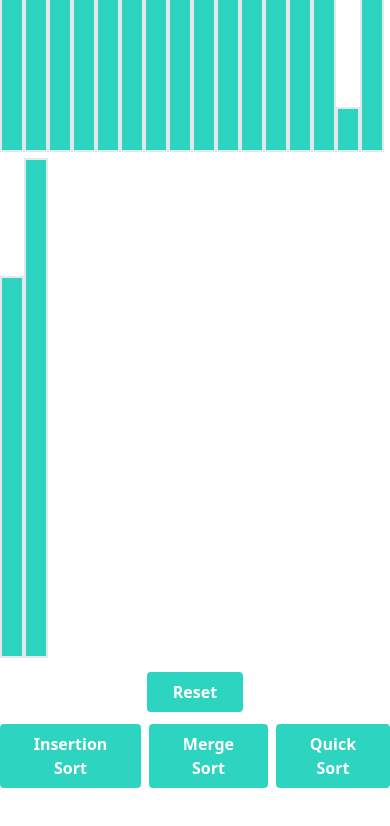
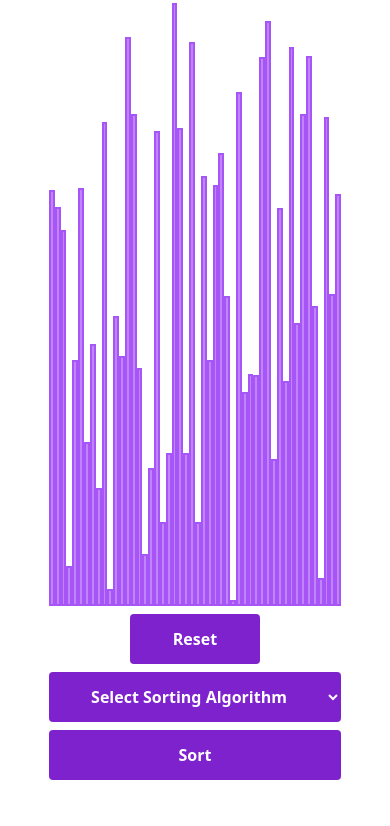
Before and after one commit to BasicallyManny/Algorithm-Visualizer, a React (Vite) app: page / in a window 390 px wide. Shown: the top 826 px of the page. Built offline with nearby package versions, Linux system fonts and the light colour scheme.

Commit message:
implemented responsive design for visualizer anddd updated some UI components (select menu for algorithm)

```diff
--- a/src/algorithms/sortingAlgorithms.ts
+++ b/src/algorithms/sortingAlgorithms.ts
@@ -22,6 +22,5 @@
         */
         array[j+1]=key
     }
-    console.log("Sorted Array Insertion Sort: " + array);
     return array
 }
--- a/src/components/Visualizer.tsx
+++ b/src/components/Visualizer.tsx
@@ -5,7 +5,8 @@
     constructor(props) {
         super(props);
         this.state = {
-            array: [], // Initialize the state as 'array'
+            array: [],
+            selectedAlgorithm: "", // Initialize selectedAlgorithm state
         };
     }
 
@@ -21,26 +22,66 @@
             array.push(randomIntFromInterval(5, 730));
         }
 
-        this.setState({ array: array });
-        console.log(array);
+        this.setState({ array });
+        console.log("Array Reset");
     }
 
-    insertionSort(){
-        const sortedArray = algorithms.insertionSort(this.state.array);
+    /**
+     * Insertion Sort handler
+     */
+    insertionSort() {
+        const sortedArray: number[] = algorithms.insertionSort(this.state.array);
         this.setState({ array: sortedArray });
-        console.log(sortedArray);
+        console.log("Insertion Sort Status" + this.verifySorted(sortedArray));
     }
 
-    mergeSort(){
+    /**
+     * Merge Sort handler
+     */
+    mergeSort() {
+        const sortedArray: number[] = algorithms.mergeSort(this.state.array);
+        this.setState({ array: sortedArray });
+        console.log("Merge Sort Status" + this.verifySorted(sortedArray));
     }
 
-    quickSort(){
+    /**
+     * Quick Sort handler
+     */
+    quickSort() {
+        const sortedArray: number[] = algorithms.quickSort(this.state.array);
+        this.setState({ array: sortedArray });
+        console.log("Quick Sort Status" + this.verifySorted(sortedArray));
+    }
 
+    /**
+     * Verify if the array is sorted for debugging purposes
+     * @param array
+     * @returns
+     */
+    verifySorted(array: number[]): boolean {
+        for (let i = 0; i < array.length - 1; i++) {
+            if (array[i] > array[i + 1]) {  // Ensure ascending order
+                return false;
+            }
+        }
+        return true;
+    }
+
+    handleSort() {
+        const { selectedAlgorithm } = this.state;
+
+        if (selectedAlgorithm === "insertionSort") {
+            this.insertionSort();
+        } else if (selectedAlgorithm === "mergeSort") {
+            this.mergeSort();
+        } else if (selectedAlgorithm === "quickSort") {
+            this.quickSort();
+        }
     }
 
     verifySorted(array: number[]): boolean {
         for (let i = 0; i < array.length - 1; i++) {
-            if (array[i] !== array[i + 1]) {
+            if (array[i] > array[i + 1]) {
                 return false;
             }
         }
@@ -48,34 +89,67 @@
     }
 
     render(): JSX.Element {
-        const { array } = this.state;
+        const { array, selectedAlgorithm } = this.state;
 
         return (
-            <div id="visualizer-container" className="flex justify-center align-baseline flex-col items-center ">
-                <div id="visualizer-wrapper">
+            <div id="visualizer-container" className="flex justify-center flex-col items-center h-screen !mt-4">
+                <div
+                    id="visualizer-wrapper"
+                    className="flex justify-center items-end !mt-4"
+                    style={{
+                        height: '80vh',
+                        width: '80vw',
+                    }}
+                >
                     {array.length === 0 ? (
                         <p>No data to display</p>
                     ) : (
                         array.map((value, idx) => (
-                            <div id="bar-container" className="justify-center inline-block bg-teal-400 border-2	">
-                                <div style={{ height: `${value}px` }} className="m-1 w-3" key={idx}></div>
-                            </div>
+                            <div
+                                key={idx}
+                                className={`bg-purple-400 border-2 ${window.innerWidth <= 430 ? 'border-purple-500' : 'border-purple-600'}`} // Purple border for screens <= 430px
+                                style={{
+                                    height: `${value * 0.1}vh`,
+                                    width: '1.5vw',
+                                }}
+                            ></div>
                         ))
                     )}
-                    <div className="flex justify-center mt-2 space-x-2">
-                        <button className="bg-teal-400 hover:bg-teal-500 text-white font-bold py-2 px-4 rounded w-24" onClick={() => this.resetArray()}>
-                            Reset
-                        </button>
-                    </div>
-                    <div id="Sorting_Buttons-Container" className="flex justify-center space-x-2 mt-3">
-                        <button className="bg-teal-400 hover:bg-teal-500 text-white font-bold py-2 px-4 rounded" onClick={() => this.insertionSort()}>
-                            Insertion Sort
-                        </button>
-                        <button className="bg-teal-400 hover:bg-teal-500 text-white font-bold py-2 px-4 rounded" onClick={() => this.mergeSort()}>
-                            Merge Sort
-                        </button>
-                        <button className="bg-teal-400 hover:bg-teal-500 text-white font-bold py-2 px-4 rounded" onClick={() => this.quickSort()}>
-                            Quick Sort
+                </div>
+                <div className="flex flex-col items-center mt-2 w-full space-y-2">
+                    <button
+                        className="bg-purple-700 hover:bg-purple-800 text-white font-bold rounded w-1/3 sm:w-1/4 text-center"
+                        onClick={() => this.resetArray()}
+                        style={{
+                            height: '50px', // Fixed height to match the dropdown and sort button
+                        }}
+                    >
+                        Reset
+                    </button>
+
+                    <div id="Sorting_Buttons-Container" className="flex flex-col sm:flex-row justify-center items-center w-full">
+                        <select
+                            onChange={(e) => this.setState({ selectedAlgorithm: e.target.value })}
+                            className="bg-purple-700 text-white font-bold rounded mb-2 sm:mb-0 sm:mr-2 w-3/4 sm:w-1/4 text-center"
+                            style={{
+                                height: '50px', // Fixed height
+                            }}
+                        >
+                            <option value="">Select Sorting Algorithm</option>
+                            <option value="insertionSort">Insertion Sort</option>
+                            <option value="mergeSort">Merge Sort</option>
+                            <option value="quickSort">Quick Sort</option>
+                        </select>
+
+                        <button
+                            className="bg-purple-700 hover:bg-purple-800 text-white font-bold rounded mb-2 sm:mb-0 w-3/4 sm:w-1/4 text-center"
+                            onClick={() => this.handleSort()}
+                            disabled={!selectedAlgorithm} // Disable button if no algorithm is selected
+                            style={{
+                                height: '50px', // Fixed height
+                            }}
+                        >
+                            Sort
                         </button>
                     </div>
                 </div>
@@ -85,6 +159,6 @@
 }
 
 // Function to generate a random integer between min and max
-function randomIntFromInterval(min, max) {
+function randomIntFromInterval(min: number, max: number): number {
     return Math.floor(Math.random() * (max - min + 1) + min);
 }
```
